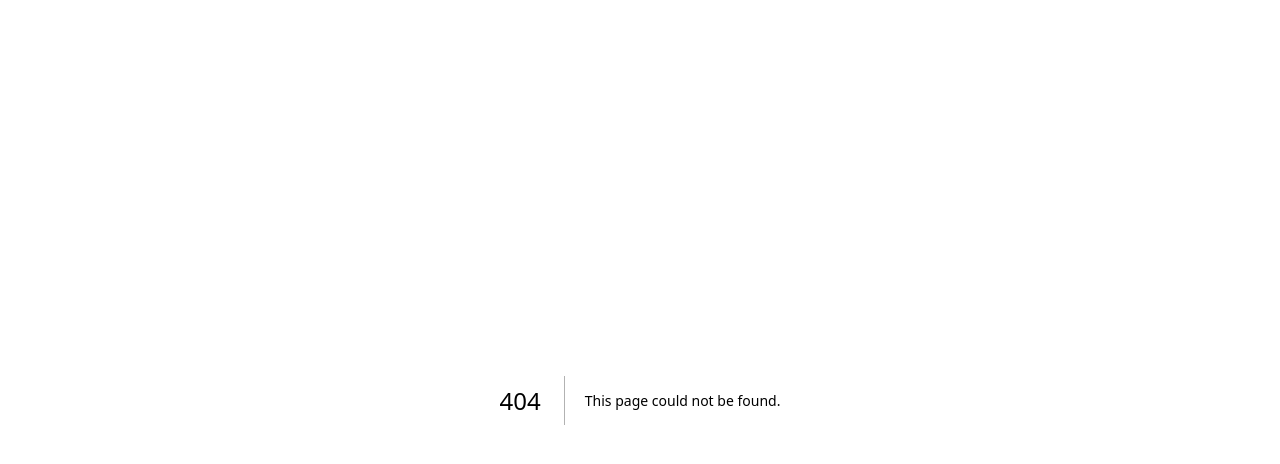
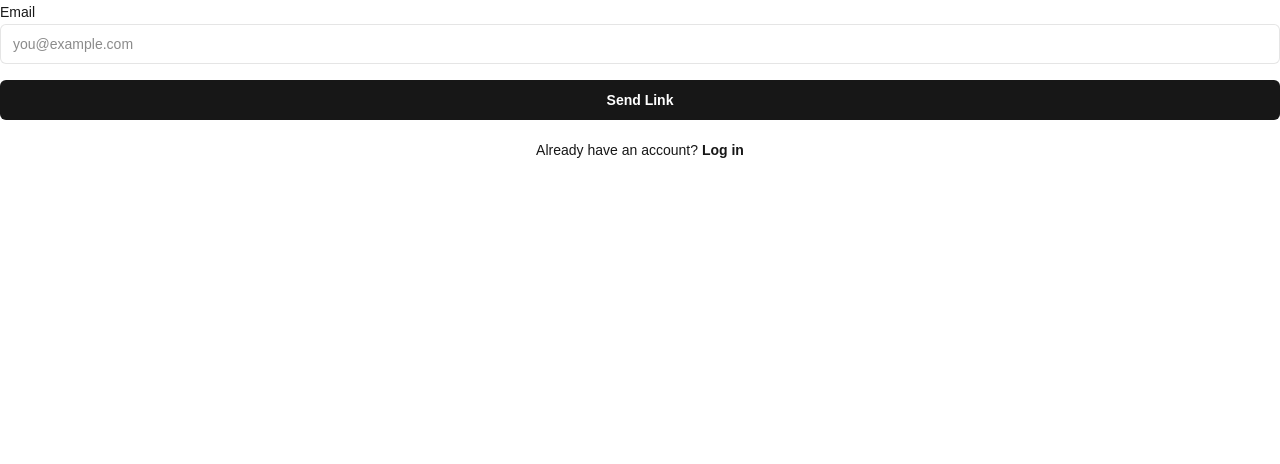
Before and after one commit to Rikchhen/NextDestination_web_Frontend, a Next.js app: page /forgot-password in a window 1280 px wide. Before the commit this address had no page. Shown: the top 464 px of the page. Built offline with nearby package versions, Linux system fonts and the light colour scheme; no server answers.

Commit message:
app/(auth)/forgot-password/ added

```diff
--- /dev/null
+++ b/app/(auth)/forgot-password/page.tsx
@@ -0,0 +1,6 @@
+import {ForgetPasswordForm }from "../_components/ForgetPasswordForm";
+
+
+export default function Page() {
+  return <ForgetPasswordForm />;
+}
```
